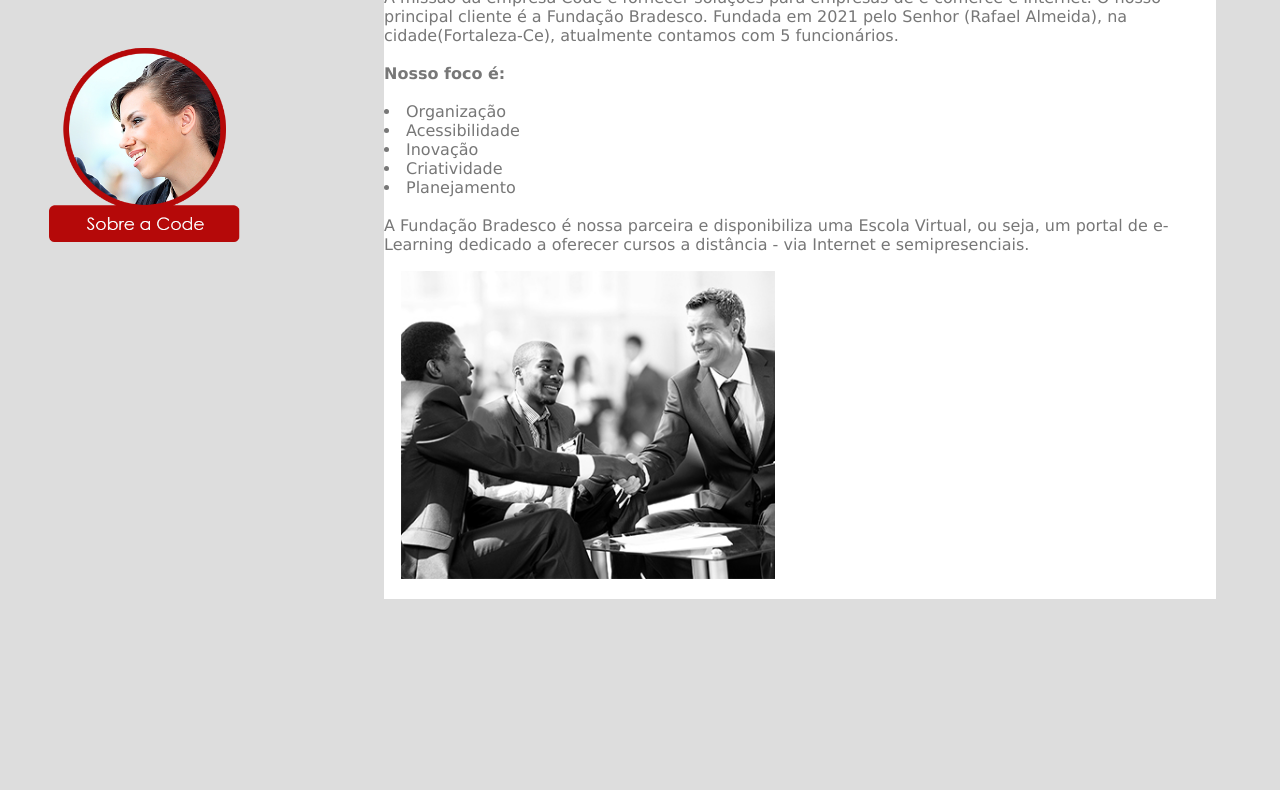
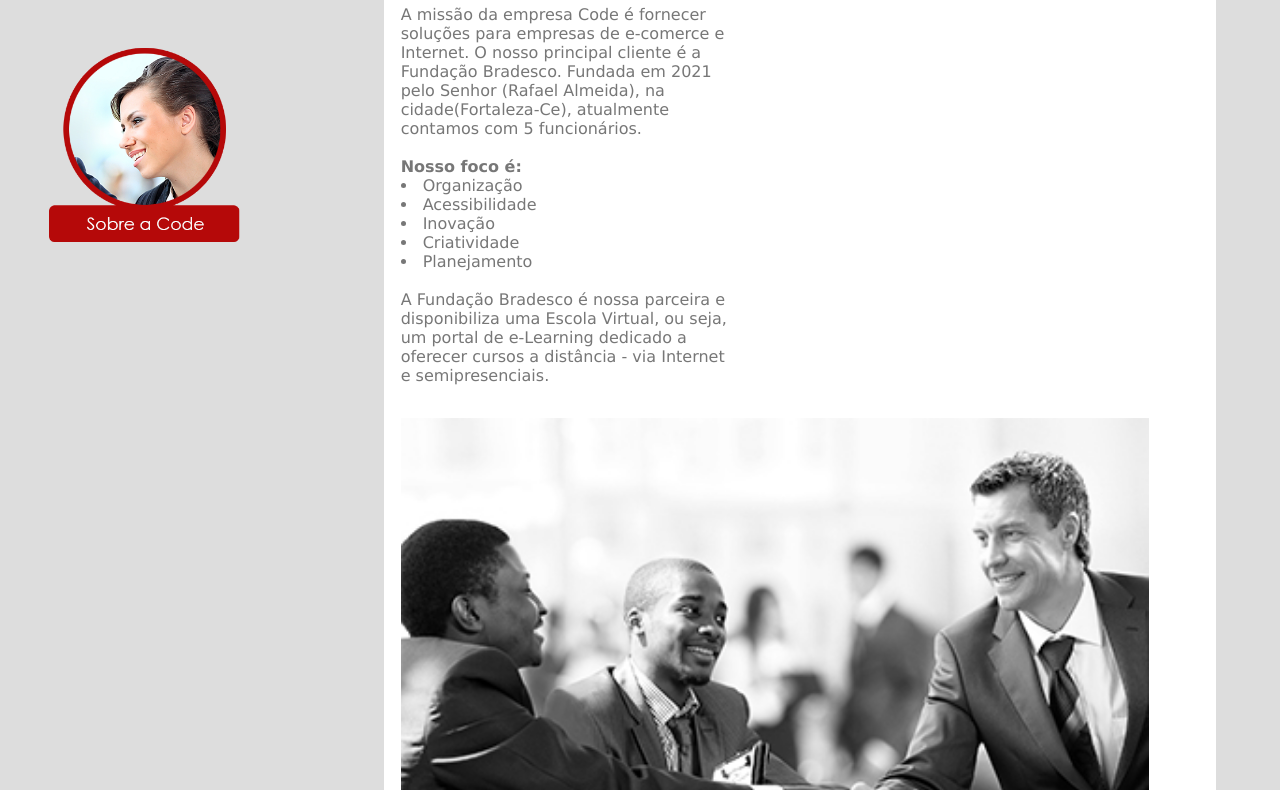
Before and after one commit to rafa3lsilva/Site_Final_Fundacao_Bradesco, a plain HTML site: page sobre.html in a window 1280 px wide. Shown: the part 112-902 px from the top of the page. Before the commit the page ends 800 px from the top, so only its background shows below. Drawn offline with Linux system fonts and the light colour scheme.

Commit message:
Alteraçoes na folha de estilo e sobre

```diff
--- a/css/folhadeestilo.css
+++ b/css/folhadeestilo.css
@@ -99,18 +99,18 @@ footer .footer-text a{color: #fff;}
 
 /* definir as propriedades da página clientes */
 #clientes-code {width: 75%; position: relative; float: left;}
-#clientes-code .config-clientes {width: 40%; border: 1px solid #b50909; margin-left: 1.5%; padding: 1%; float: left;}
+#clientes-code .config-clientes {width: 40%; border: 1px solid #b50909; margin-left: 1.5%; margin-top: 1.5%; padding: 1%; float: left;}
 #clientes-code .config-clientes img {width: 60%; margin-left: 20%; margin-bottom: 20px;}
 #clientes-code .config-clientes p {width: 90%; margin-left: 5%; font-size: 1.2em; margin-bottom: 20px; text-align: center;}
 #clientes-code .config-clientes p a{color: #111;}
 
 /*definir as propriedades da página sobre*/
 #container-sobre{width:65%; margin-left:5%;float: left; position: relative; height: 80%; background-color: #fff; top: 10%;}
-#txt-sobre {width:40%; float: left; position: relative; padding: 5% }
-#txt-sobre p {width:100%;position: relative;float: left; }
-#txt-sobre dl {width: 60%;}
-#img-conteudo-sobre{width: 45%; position: relative;float: left; padding: 2%}
-#img-conteudo-sobre img{width: 100%;}
+#text-sobre {width:40%; float: left; position: relative; padding: 2% }
+#text-sobre p {width:100%;position: relative;float: left; }
+#text-sobre dl {width: 60%;}
+#img-conteudo-sobre{width: 100%; position: relative; float: left; padding: 2%}
+#img-conteudo-sobre img{width: 90%;}
 
 /* definir as propriedades da página contato */
 #txt-contato {width: 100%; height: 100%;}
--- a/sobre.html
+++ b/sobre.html
@@ -40,10 +40,10 @@
 						<li>Planejamento</li>
 					</dl><br>
 				<p>A Fundação Bradesco é nossa parceira e disponibiliza uma Escola Virtual, ou seja, um portal de e-Learning dedicado a oferecer cursos a distância - via Internet e semipresenciais.</p>
+			</div>
 
-				<div id="img-conteudo-sobre">
-					<img src="imagem/sobre-img2.jpg" alt="imagem ilustrativa do sobre">
-				</div>
+			<div id="img-conteudo-sobre">
+				<img src="imagem/sobre-img2.jpg" alt="imagem ilustrativa do sobre">
 			</div>
 		</section>
 
```
